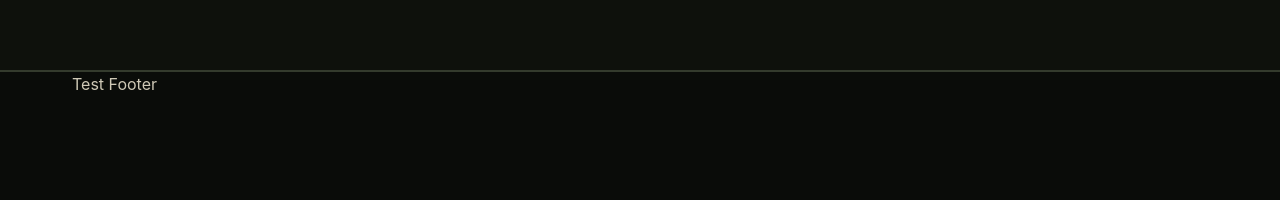
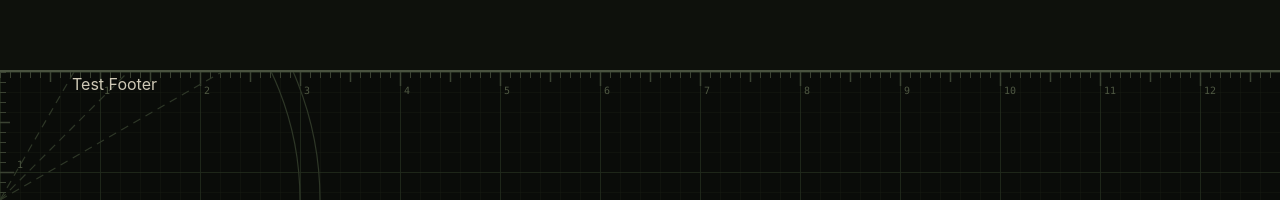
Before and after one commit to HellsMaximum/Portfolio-Website, a Next.js app: page / in a window 1280 px wide. Shown: the part 1044-1244 px from the top of the page. Built offline with nearby package versions, Linux system fonts and the light colour scheme.

Commit message:
created and added cutting mat background

```diff
--- a/app/page.tsx
+++ b/app/page.tsx
@@ -3,13 +3,18 @@
  * Lays out a blank box for each A2 section, in page order, ready to be built out.
  */
 
+import CuttingMat from "@/components/CuttingMat";
+
 export default function Home() {
   return (
     <main className="flex-1">
       {/** About */}
-      <section id="about" className="mx-auto max-w-300 px-8 py-20">
-        {/* Status Box */}
-        <div className="min-h-50 border-2 border-strong bg-card"></div>
+      <section id="about" className="relative overflow-hidden">
+        <CuttingMat id="about-mat" />
+        <div className="relative mx-auto max-w-300 px-8 py-20">
+          {/* Status Box */}
+          <div className="min-h-50 border-2 border-strong bg-card"></div>
+        </div>
       </section>
 
       {/** Projects */}
--- /dev/null
+++ b/components/CuttingMat.tsx
@@ -0,0 +1,74 @@
+/**
+ * Cutting-mat background with a fine and main grid, ruler ticks along the top and left edges,
+ * and 30°/45°/60° guide lines that fan out from the bottom-left corner. Fills its nearest positioned parent.
+ */
+
+/** Ruler marks every 50 px, numbered every 100 px */
+const topMarks = Array.from({ length: 51 }, (_, i) => (i + 1) * 50);
+const sideMarks = Array.from({ length: 25 }, (_, i) => (i + 1) * 50);
+
+/** Guide lines and labels, measured from the bottom-left corner */
+const guides = [
+  { to: "2598 -1500", label: "30°", x: 292, y: -161 },
+  { to: "2121 -2121", label: "45°", x: 239, y: -229 },
+  { to: "1500 -2598", label: "60°", x: 171, y: -282 },
+];
+
+export default function CuttingMat({ id }: { id: string }) {
+  return (
+    <svg aria-hidden="true" className="pointer-events-none absolute inset-0 h-full w-full">
+      {/** Grid and fine tick patterns */}
+      <defs>
+        <pattern id={`${id}-fine`} width="20" height="20" patternUnits="userSpaceOnUse">
+          <path d="M20 0H0V20" fill="none" strokeWidth="1" className="stroke-mat-grid-fine" />
+        </pattern>
+        <pattern id={`${id}-main`} width="100" height="100" patternUnits="userSpaceOnUse">
+          <rect width="100" height="100" fill={`url(#${id}-fine)`} />
+          <path d="M100 0H0V100" fill="none" strokeWidth="1.5" className="stroke-mat-grid-main" />
+        </pattern>
+        <pattern id={`${id}-tx`} width="10" height="24" patternUnits="userSpaceOnUse">
+          <path d="M0.5 0V6" strokeWidth="1" className="stroke-mat-tick" />
+        </pattern>
+        <pattern id={`${id}-ty`} width="24" height="10" patternUnits="userSpaceOnUse">
+          <path d="M0 0.5H6" strokeWidth="1" className="stroke-mat-tick" />
+        </pattern>
+      </defs>
+
+      <rect width="100%" height="100%" fill={`url(#${id}-main)`} />
+      <rect width="100%" height="24" fill={`url(#${id}-tx)`} />
+      <rect width="24" height="100%" fill={`url(#${id}-ty)`} />
+
+      {/** Rulers */}
+      <g strokeWidth="1.5" className="stroke-mat-tick fill-mat-number font-mono text-[10px]">
+        {topMarks.map((x) => (
+          <g key={`t${x}`}>
+            <path d={`M${x + 0.5} 0V${x % 100 ? 10 : 14}`} />
+            {x % 100 === 0 && <text x={x + 4} y="22" stroke="none">{x / 100}</text>}
+          </g>
+        ))}
+        {sideMarks.map((y) => (
+          <g key={`s${y}`}>
+            <path d={`M0 ${y + 0.5}H${y % 100 ? 10 : 14}`} />
+            {y % 100 === 0 && <text x="17" y={y - 4} stroke="none">{y / 100}</text>}
+          </g>
+        ))}
+      </g>
+
+      {/** Angle guides, anchored to the bottom-left corner */}
+      <svg x="0" y="100%" overflow="visible">
+        <g fill="none" strokeWidth="1.2" className="stroke-mat-guide">
+          {guides.map((g) => (
+            <path key={g.label} d={`M0 0L${g.to}`} strokeDasharray="8 6" />
+          ))}
+          <path d="M300 0A300 300 0 0 0 0 -300" />
+          <path d="M320 0A320 320 0 0 0 0 -320" />
+        </g>
+        <g className="fill-mat-number font-mono text-[10px]">
+          {guides.map((g) => (
+            <text key={g.label} x={g.x} y={g.y}>{g.label}</text>
+          ))}
+        </g>
+      </svg>
+    </svg>
+  );
+}
--- a/components/Footer.tsx
+++ b/components/Footer.tsx
@@ -3,10 +3,13 @@
  * Currently a blank placeholder box in the A2 colours.
  */
 
+import CuttingMat from "@/components/CuttingMat";
+
 export default function Footer() {
   return (
-    <footer id="contact" className="border-t-2 border-subtle bg-page">
-      <div className="mx-auto h-32 max-w-300 px-8">
+    <footer id="contact" className="relative overflow-hidden border-t-2 border-strong bg-page">
+      <CuttingMat id="footer-mat" />
+      <div className="relative mx-auto h-32 max-w-300 px-8">
         <p>Test Footer</p>
       </div>
     </footer>
```
